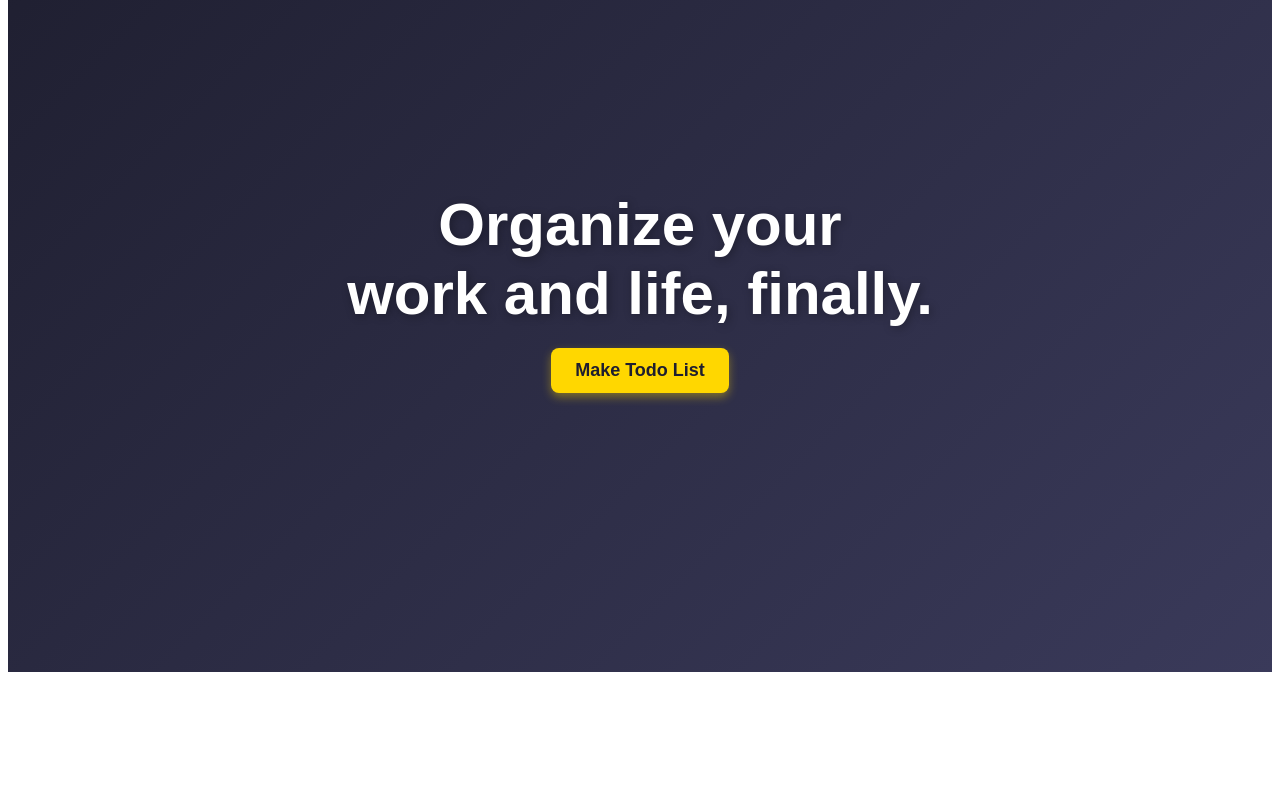
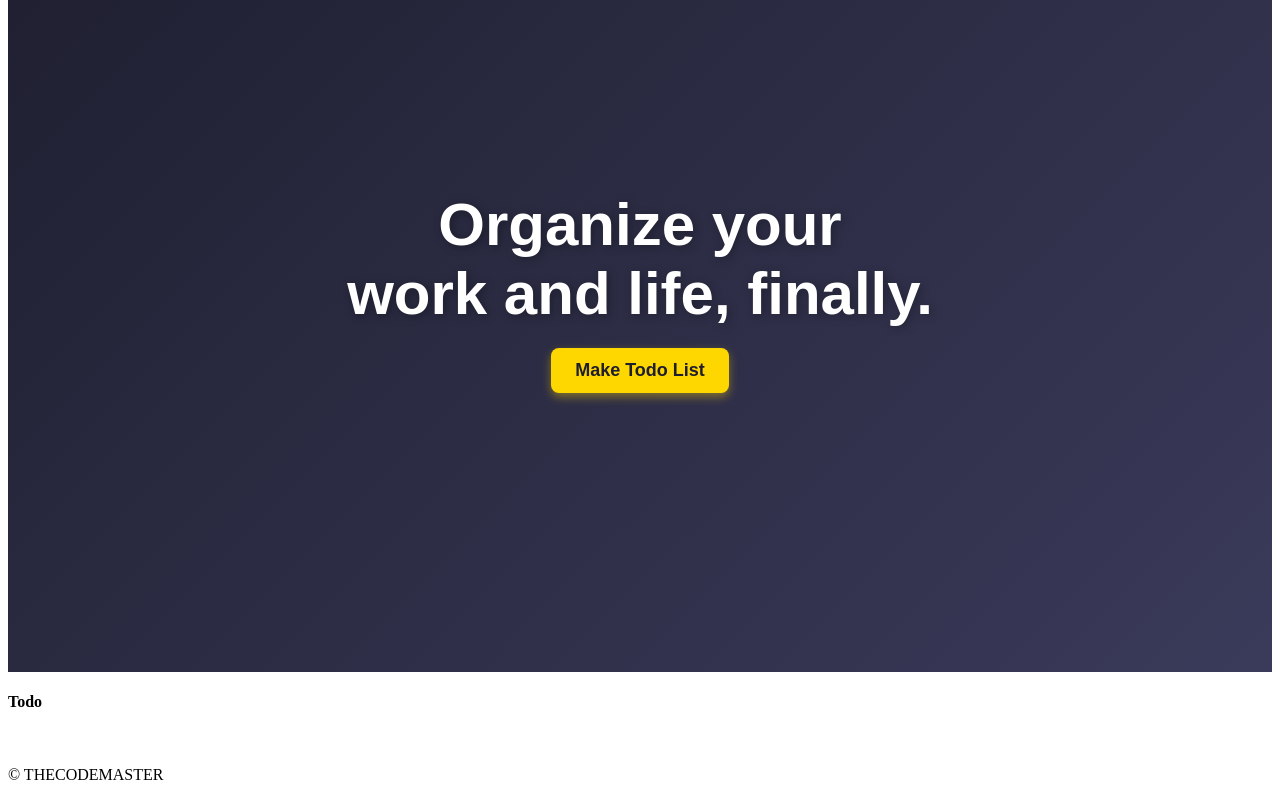
Before and after one commit to Vishwas7803/todofrontend, a React (Vite) app: page / in a window 1280 px wide. Shown: the part 228-1028 px from the top of the page. Before the commit the page ends 908 px from the top, so only its background shows below. Built offline with nearby package versions, Linux system fonts and the light colour scheme.

Commit message:
Add files via upload

```diff
--- a/src/App.jsx
+++ b/src/App.jsx
@@ -1,7 +1,7 @@
 
 
 import './App.css'
-
+import Footer from './components/footer/footer'
 import Home from './components/home/Home'
 import Navbar from './components/navbar/Navbar'
 
@@ -14,7 +14,7 @@
 <Navbar />
 
      <Home/>
-
+     <Footer/>
     </>
   )
 }
--- /dev/null
+++ b/src/components/footer/footer.css
@@ -0,0 +1,3 @@
+.footer{
+    background-color: rgb(252, 143, 0);
+}
--- /dev/null
+++ b/src/components/footer/footer.jsx
@@ -0,0 +1,13 @@
+import React from "react";
+import "./Footer.css";
+
+const Footer = () => {
+  return (
+    <div className="container-fluid p-3 d-flex justify-content-center align-items-center text-white">
+      <h4>Todo</h4>&nbsp;
+      <p className="m-0">© THECODEMASTER</p>
+    </div>
+  );
+};
+
+export default Footer;
```
